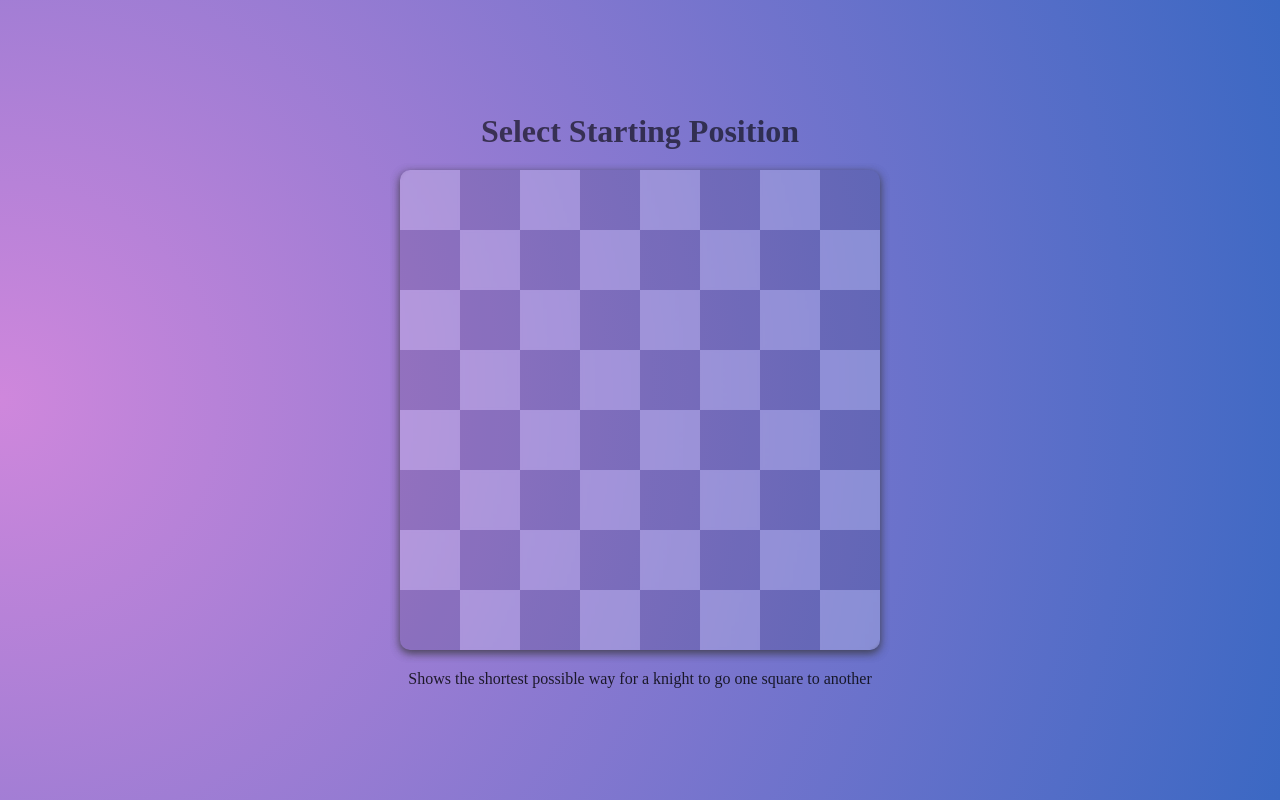
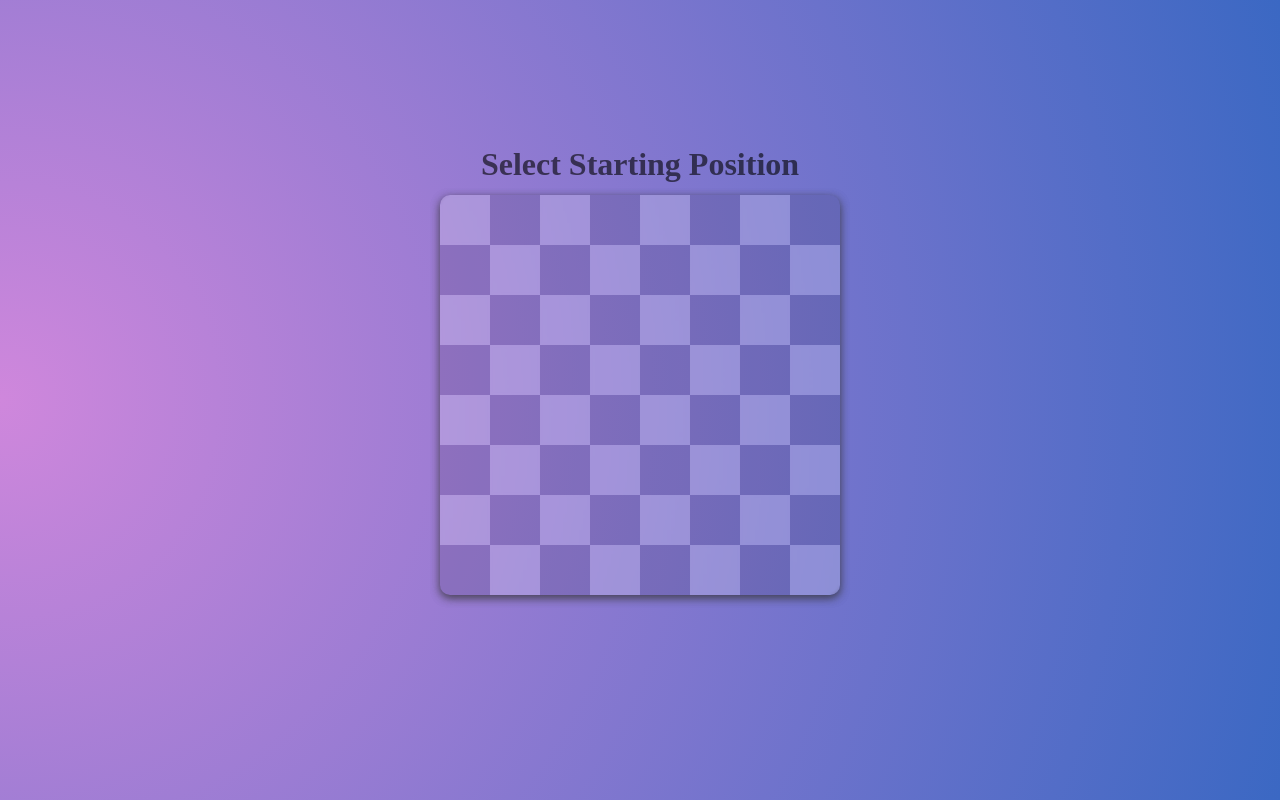
Before and after one commit to hayaman3/knights-travails-react, a React (Create React App) app: page / in a window 1280 px wide. Built offline with nearby package versions, Linux system fonts and the light colour scheme.

Commit message:
added reset button

```diff
--- a/src/App.jsx
+++ b/src/App.jsx
@@ -1,6 +1,4 @@
 /* eslint-disable no-else-return */
-/* eslint-disable no-unused-vars */
-/* eslint-disable react/no-array-index-key */
 /* eslint-disable jsx-a11y/click-events-have-key-events */
 /* eslint-disable jsx-a11y/no-static-element-interactions */
 import React, { useState } from 'react';
@@ -90,7 +88,8 @@ function App() {
   const [startingPointIndex, setStartingPointIndex] = useState(null);
   const [start, setStart] = useState(true);
   const [paths, setPaths] = useState([]);
-  // let startPosition = ""
+  // const [resetButton, setResetButton] = useState(false);
+
   const handleClick = (i) => {
     if (start) {
       setStartingPointIndex(i);
@@ -105,11 +104,18 @@ function App() {
     }
   };
 
+  const reset = () => {
+    setStartingPointIndex(null);
+    setStart(true);
+    setPaths([]);
+  };
+
   return (
     <div className="App">
       <h1 className="board-state">
         {start ? 'Select Starting Position' : 'Select Target'}
       </h1>
+
       <div className="board">
         {coordinates.map((position, i) => (
           <div
@@ -118,10 +124,13 @@ function App() {
             onClick={() => handleClick(i)}
           >
             {startingPointIndex === i ? (
-              <FontAwesomeIcon
-                icon="fa-solid fa-chess-knight"
-                id="starting-horse"
-              />
+              <>
+                <FontAwesomeIcon
+                  icon="fa-solid fa-chess-knight"
+                  id="starting-horse"
+                />
+                <p className="progression">S</p>
+              </>
             ) : null}
 
             {paths.map((path, index, arr) => {
@@ -131,13 +140,16 @@ function App() {
               ) {
                 if (arr.length - 1 === index)
                   return (
-                    <FontAwesomeIcon icon="fa-solid fa-chess-knight" />
+                    <>
+                      <FontAwesomeIcon icon="fa-solid fa-chess-knight" />
+                      <p className="progression">F</p>
+                    </>
                   );
                 else {
                   return (
                     <>
                       <FontAwesomeIcon icon="fa-solid fa-chess-knight" />
-                      <p className="progression">{index}</p>
+                      <p className="progression">{index + 1}</p>
                     </>
                   );
                 }
@@ -148,10 +160,14 @@ function App() {
           </div>
         ))}
       </div>
-      <p className="information">
-        Shows the shortest possible way for a knight to go one square
-        to another
-      </p>
+
+      <button
+        type="button"
+        onClick={reset}
+        style={{ visibility: !start ? 'visible' : 'hidden' }}
+      >
+        New Starting Position
+      </button>
     </div>
   );
 }
--- a/src/index.css
+++ b/src/index.css
@@ -14,7 +14,7 @@
   min-height: 100vh;
   display: flex;
   flex-direction: column;
-  gap: 20px;
+  gap: 12px;
   justify-content: center;
   align-items: center;
   background-image: radial-gradient(circle at center left, rgb(207, 135, 220), rgb(59, 104, 195));
@@ -22,7 +22,7 @@
 
 .board {
   display: grid;
-  grid-template-columns: repeat(8, 60px);
+  grid-template-columns: repeat(8, 50px);
   border-radius: 10px;
   justify-content: center;
   align-content: center;
@@ -43,8 +43,8 @@
   display: grid;
   grid-template-columns: repeat(2, 1fr);
   grid-template-rows: repeat(2, 1fr);
-  width: 60px;
-  height: 60px;
+  width: 50px;
+  height: 50px;
   cursor: pointer;
   padding: 8px;
   background-color: rgba(0, 0, 0, 0.1);
@@ -108,6 +108,15 @@
   -webkit-backdrop-filter: blur(1.5px);
 }
 
-.buttons {
-  display: flex;
+button {
+  margin-top: 20px;
+  border: none;
+  outline: none;
+  font: inherit;
+  padding: 5px 15px;
+  border-radius: 10px;
+  box-shadow: rgba(43, 43, 43, 0.5) 0px 1px 3px, rgba(63, 63, 63, 0.5) 0px 1px 3px;
+  cursor: pointer;
+  color: rgba(0, 0, 0, 0.8);
+  background-color: rgba(0, 0, 0, 0.1);
 }
--- a/src/script.js
+++ b/src/script.js
@@ -38,11 +38,6 @@ const knightTravails = (start, end) => {
 		curCoord = board.lastCoord[curCoord[0]][curCoord[1]];
 	}
 	path.unshift(start);
-
-	// output
-	// console.log(` => You made it in ${path.length} moves!  Here's your path:`);
-	// path.forEach((coord) => console.log(coord));
-	// console.log(path)
 	return path;
 };
 
```
